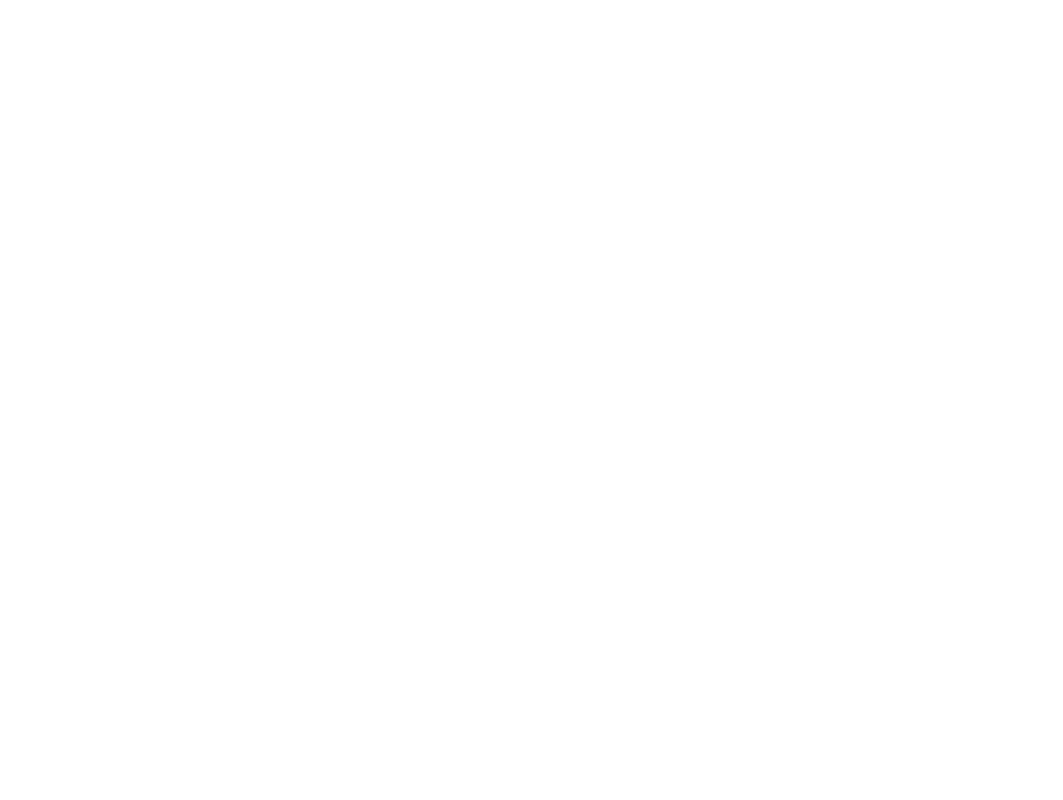
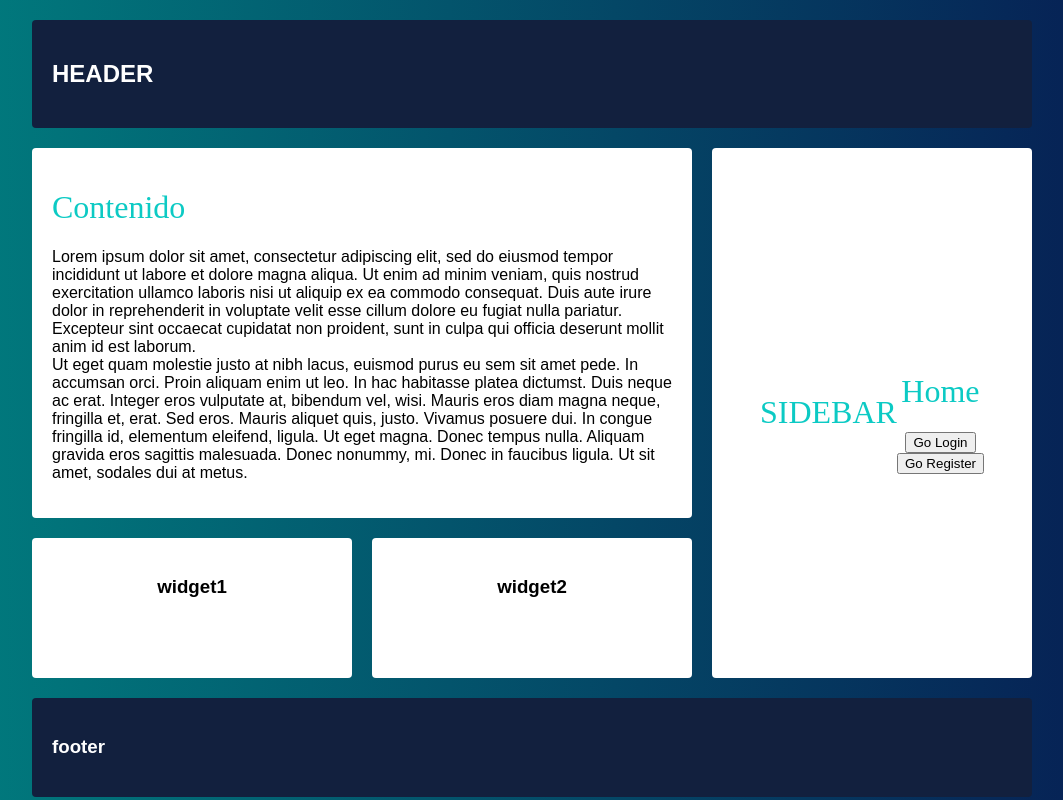
Before and after one commit to andreecueva97/gh-pages-depl, a React (Create React App) app: page / in a window 1280 px wide. Shown: the top 800 px of the page, without its empty margins (108-1171 px from the left). Built offline with nearby package versions, Linux system fonts and the light colour scheme.

Commit message:
change route home

```diff
--- a/src/containers/App.js
+++ b/src/containers/App.js
@@ -11,7 +11,7 @@
     return (
       <div>
         <Switch>
-          <Route exact path="/https://andreecueva97.github.io/gh-pages-depl/" component={Home}/>
+          <Route exact path="/" component={Home}/>
           <Route exact path="/login" component={Login} />
           <Route exact path="/register" component={Register} />
           <Route exact path="/profile" component={Profile}/>
```
